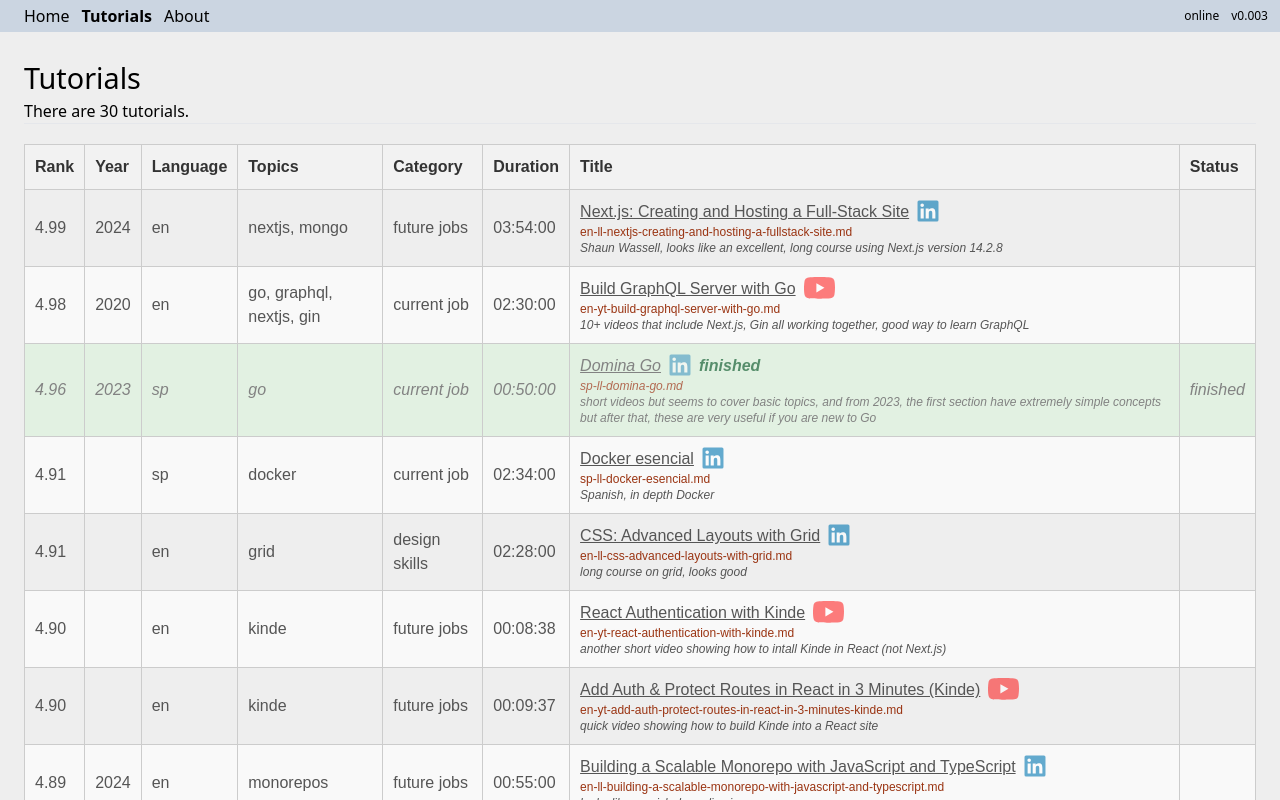
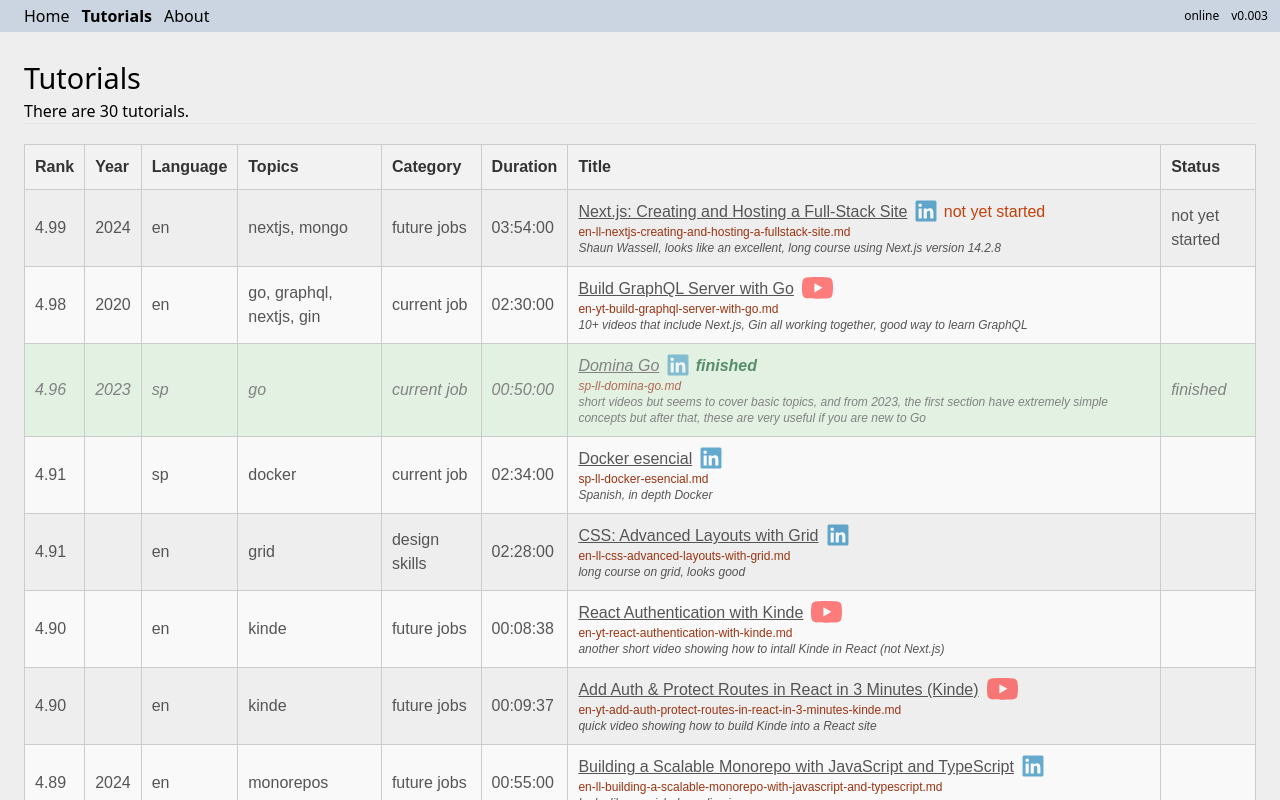
Before and after one commit to edwardtanguay/techlanglearn, a SvelteKit app: page /tutorials in a window 1280 px wide. Shown: the top 800 px of the page. Built offline with nearby package versions, Linux system fonts and the light colour scheme.

Commit message:
both stati

```diff
--- a/src/data/tutorials.json
+++ b/src/data/tutorials.json
@@ -101,7 +101,7 @@
 		"description": "Shaun Wassell, looks like an excellent, long course using Next.js version 14.2.8",
 		"platform": "linkedInLearning",
 		"fileIdCode": "en-ll-nextjs-creating-and-hosting-a-fullstack-site",
-		"status": ""
+		"status": "not yet started"
 	},
 	{
 		"topics": "python, pycharm, jupyter",
--- a/src/routes/tutorials/+page.svelte
+++ b/src/routes/tutorials/+page.svelte
@@ -56,9 +56,12 @@
 								{#if tutorial.platform === 'youtube'}
 									<IconYoutube width={31} />
 								{/if}
-								<span class="font-bold text-green-800">
-									{tutorial.status === 'finished' ? 'finished' : ''}
-								</span>
+								{#if tutorial.status === 'finished'}
+									<span class="-ml-[.1rem] font-bold text-green-800">finished</span>
+								{/if}
+								{#if tutorial.status !== 'finished'}
+									<span class="-ml-[.1rem] text-orange-700">{tutorial.status}</span>
+								{/if}
 							</p>
 							<p class="text-xs text-orange-800">{tutorial.fileIdCode}.md</p>
 							<p class="text-xs italic">{tutorial.description}</p>
```
Also changed, not shown: static/data/en-ll-nextjs-creating-and-hosting-a-fullstack-site.md (+1 -0 lines).
